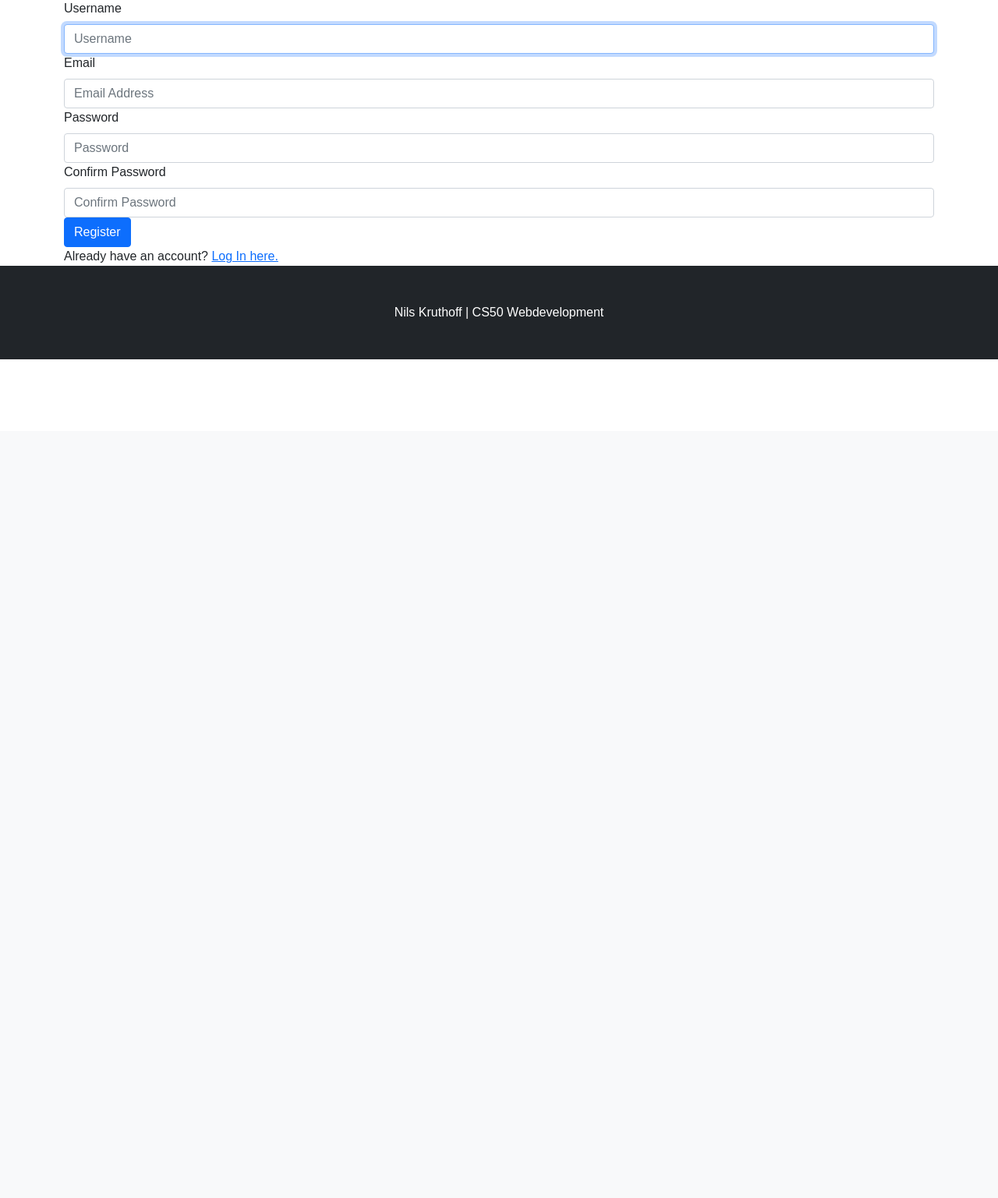
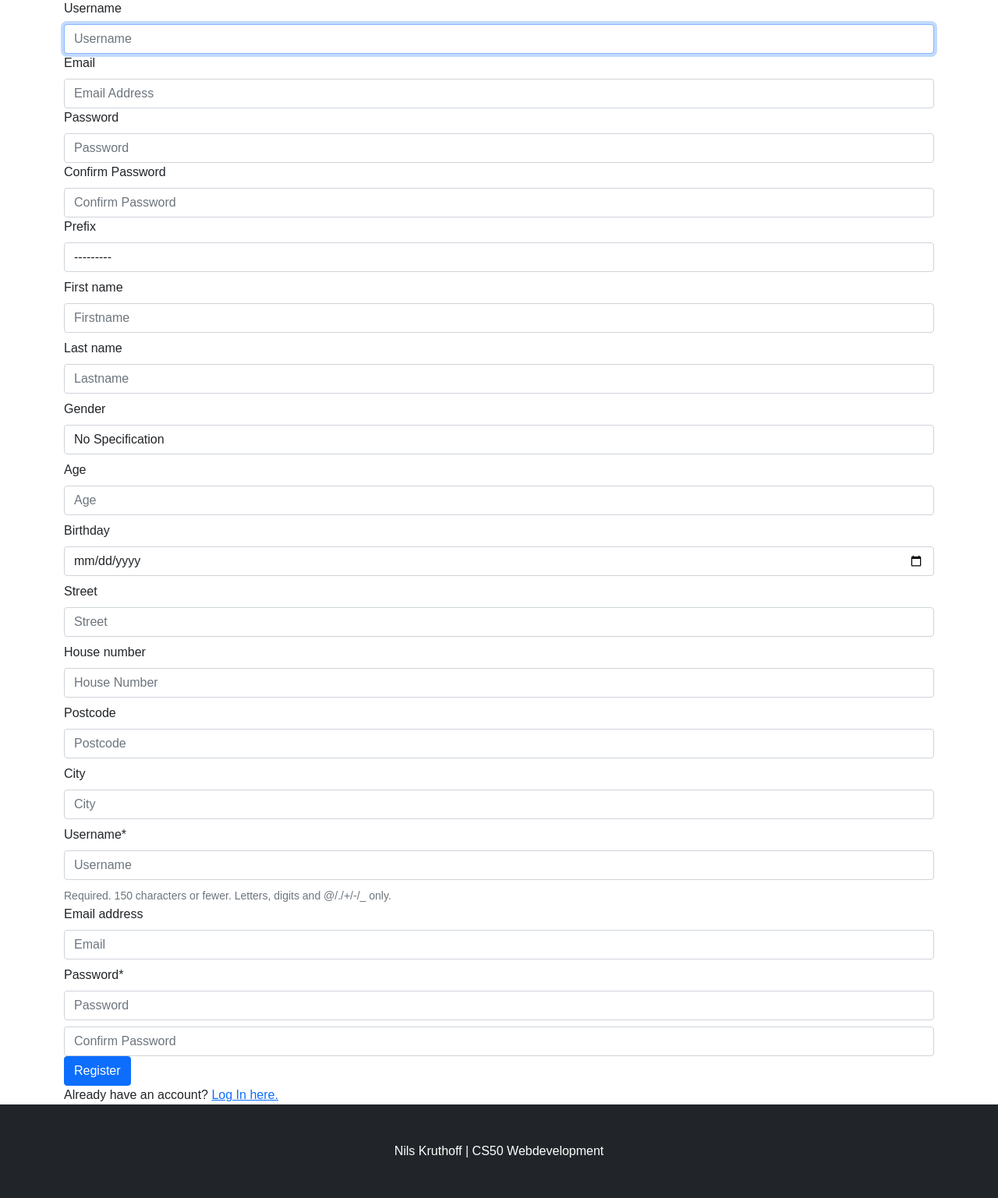
Before and after one commit to nilskruthoff/CS50Commerce, a Django app: page /user/register in a window 1280 px wide. Shown: the part 247-1784 px from the top of the page at 78% size. Before the commit the page ends 708 px from the top, so only its background shows below. Run offline with Django 3.2, Linux system fonts and the light colour scheme; parts of the project's set-up code (start-up, migrations or seed data) failed here and were passed over; some libraries are stand-ins or nearby versions; some web fonts are replaced.

Commit message:
- detailed User model and form

```diff
--- a/auctions/controller/UserController.py
+++ b/auctions/controller/UserController.py
@@ -2,6 +2,8 @@ from django.contrib.auth import login, logout, authenticate
 from django.contrib.auth.models import User
 from django.db import IntegrityError
 from django.shortcuts import render, redirect
+
+from auctions.forms.UserForm import UserForm
 
 
 def login_view(request):
@@ -53,4 +55,6 @@ def register(request):
         login(request, user)
         return redirect('index')
     else:
-        return render(request, "auctions/forms/register.html")
+        return render(request, "auctions/forms/register.html",{
+            "form": UserForm()
+        })
--- /dev/null
+++ b/auctions/forms/UserForm.py
@@ -0,0 +1,32 @@
+from django import forms
+from django.forms import ModelForm
+
+from auctions.models.User import User
+
+
+class DateInput(forms.DateInput):
+    input_type = 'date'
+
+
+class UserForm(ModelForm):
+    class Meta:
+        model = User
+        fields = ['prefix', 'first_name', 'last_name', 'gender', 'age', 'birthday', 'street', 'house_number',
+                  'postcode', 'city', 'username', 'email', 'password', 'telephone']
+
+        widgets = {
+            'prefix': forms.Select(attrs={'class': 'form-control my-2'}),
+            'first_name': forms.TextInput(attrs={'class': 'form-control my-2', 'placeholder': 'Firstname'}),
+            'last_name': forms.TextInput(attrs={'class': 'form-control my-2', 'placeholder': 'Lastname'}),
+            'gender': forms.Select(attrs={'class': 'form-control my-2'}),
+            'age': forms.NumberInput(attrs={'class': 'form-control my-2', 'placeholder': 'Age'}),
+            'birthday': DateInput(attrs={'class': 'form-control my-2'}),
+            'street': forms.TextInput(attrs={'class': 'form-control my-2', 'placeholder': 'Street'}),
+            'house_number': forms.TextInput(attrs={'class': 'form-control my-2', 'placeholder': 'House Number'}),
+            'postcode': forms.TextInput(attrs={'class': 'form-control my-2', 'placeholder': 'Postcode'}),
+            'city': forms.TextInput(attrs={'class': 'form-control my-2', 'placeholder': 'City'}),
+            'username': forms.TextInput(attrs={'class': 'form-control my-2', 'placeholder': 'Username'}),
+            'email': forms.EmailInput(attrs={'class': 'form-control my-2', 'placeholder': 'Email'}),
+            'password': forms.PasswordInput(attrs={'class': 'form-control my-2', 'placeholder': 'Password'}),
+            'telephone': forms.TextInput(attrs={'class': 'form-control my-2', 'placeholder': 'Telephone'}),
+        }
--- a/auctions/models/User.py
+++ b/auctions/models/User.py
@@ -1,5 +1,32 @@
 from django.contrib.auth.models import AbstractUser
+from django.utils.translation import gettext_lazy as _
+from django.db import models
 
 
 class User(AbstractUser):
-    pass
+    class Prefix(models.TextChoices):
+        DR = 1, _('Dr.')
+        PROF = 2, _('Prof.')
+        PROFDR = 3, _('Prof. Dr.')
+        PD = 4, _('Priv. Doz.')
+        BA = 5, _('B. A.')
+        BSC = 6, _('M. A.')
+        MA = 7, _('B. Sc')
+        MSC = 8, _('M. Sc')
+
+
+    class Gender(models.TextChoices):
+        MALE = 1, _('Male')
+        FEMALE = 2, _('Female')
+        DIVERSE = 3, _('Diverse')
+        NONE = 4, _('No Specification')
+
+    age = models.IntegerField(default=None, blank=True, null=True)
+    birthday = models.DateField(default=None, blank=True, null=True)
+    postcode = models.CharField(max_length=5, default=None, blank=True, null=True)
+    prefix = models.CharField(max_length=2, choices=Prefix.choices, default=None, null=True, blank=True)
+    city = models.CharField(max_length=255, default=None, blank=True, null=True)
+    street = models.CharField(max_length=255, default=None, blank=True, null=True)
+    house_number = models.CharField(max_length=10, default=None, blank=True, null=True)
+    telephone = models.CharField(max_length=20, default=None, blank=True, null=True)
+    gender = models.CharField(max_length=2, choices=Gender.choices, default=Gender.NONE, null=True, blank=True)
--- a/auctions/templates/auctions/forms/register.html
+++ b/auctions/templates/auctions/forms/register.html
@@ -1,4 +1,5 @@
 {% extends "auctions/base/base.html" %}
+{% load crispy_forms_filters %}
 
 {% block body %}
 
@@ -7,6 +8,8 @@
     {% if message %}
         <div>{{ message }}</div>
     {% endif %}
+
+    {% load crispy_forms_tags %}
 
     <form action="{% url 'register' %}" method="post">
         <div class="form-group">
@@ -29,6 +32,22 @@
             </div>
         </div>
         {% csrf_token %}
+        {{ form.prefix | as_crispy_field }}
+        {{ form.first_name | as_crispy_field }}
+        {{ form.last_name | as_crispy_field }}
+        {{ form.gender | as_crispy_field }}
+        {{ form.age | as_crispy_field }}
+        {{ form.birthday | as_crispy_field }}
+
+        {{ form.street | as_crispy_field }}
+        {{ form.house_number | as_crispy_field }}
+        {{ form.postcode | as_crispy_field }}
+        {{ form.city | as_crispy_field }}
+
+        {{ form.username | as_crispy_field }}
+        {{ form.email | as_crispy_field }}
+        {{ form.password | as_crispy_field }}
+        <input class="form-control" type="password" name="confirmation" placeholder="Confirm Password">
 
         <input class="btn btn-primary" type="submit" value="Register">
     </form>
--- a/commerce/settings.py
+++ b/commerce/settings.py
@@ -40,7 +40,8 @@ INSTALLED_APPS = [
     'django.contrib.sessions',
     'django.contrib.messages',
     'django.contrib.staticfiles',
-    'ckeditor'
+    'ckeditor',
+    'crispy_forms'
 ]
 
 MIDDLEWARE = [
@@ -139,3 +140,5 @@ DJANGORESIZED_DEFAULT_KEEP_META = True
 DJANGORESIZED_DEFAULT_FORCE_FORMAT = 'JPEG'
 DJANGORESIZED_DEFAULT_FORMAT_EXTENSIONS = {'JPEG': ".jpg"}
 DJANGORESIZED_DEFAULT_NORMALIZE_ROTATION = True
+
+CRISPY_TEMPLATE_PACK = 'bootstrap4'
```
Also changed, not shown: auctions/migrations/0001_initial.py, auctions/migrations/0002_auction_view_count.py (deleted), db.sqlite3.
